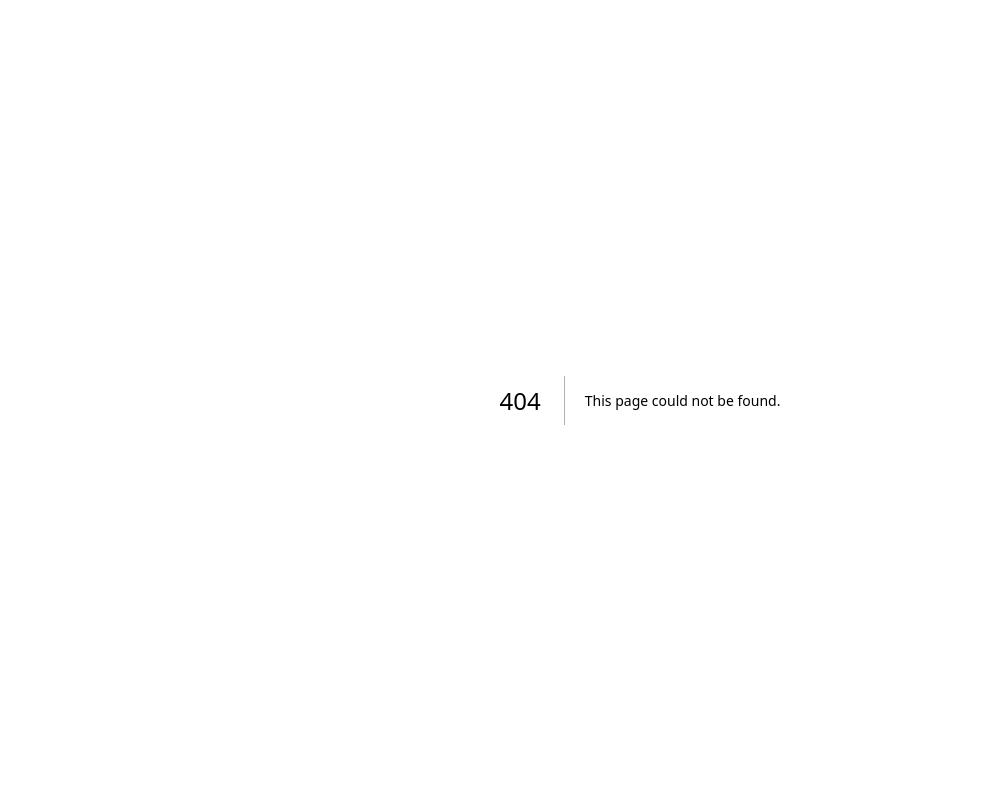
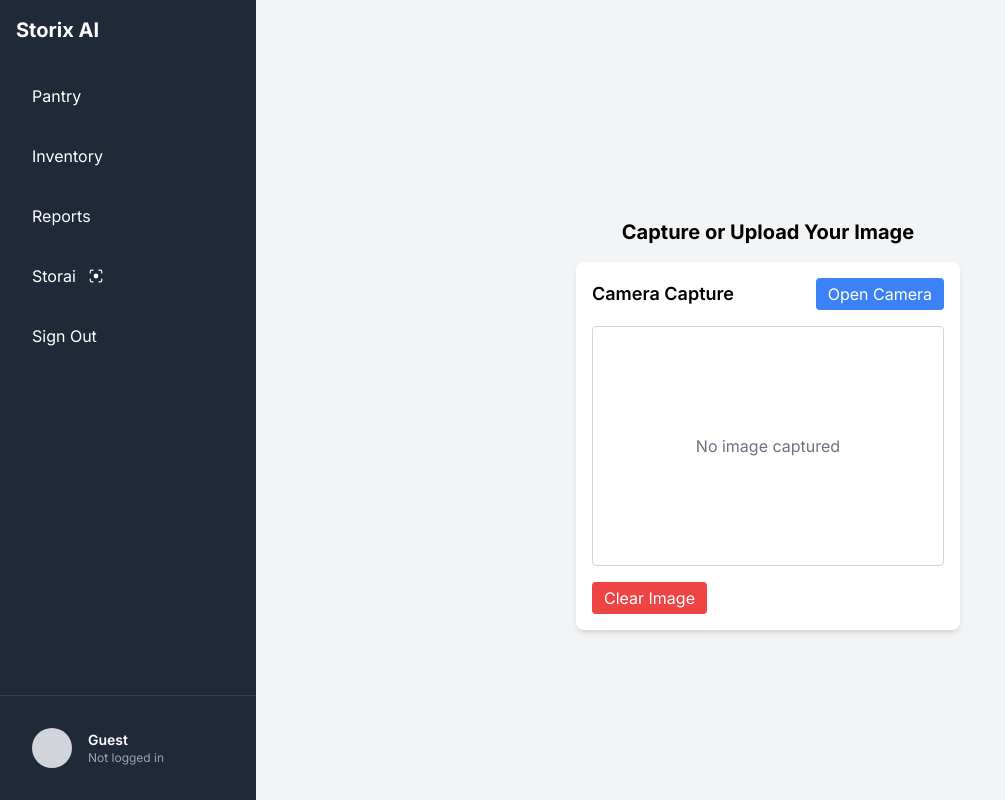
Before and after one commit to BALASANTHOSH01/Storix-AI, a Next.js app: page /dashboard/storai in a window 1280 px wide. Before the commit this address had no page. Shown: the whole page, without its empty margins (0-1005 px from the left). Built offline with nearby package versions, Linux system fonts and the light colour scheme; no server answers.

Commit message:
storai implementation

```diff
--- /dev/null
+++ b/app/dashboard/storai/page.tsx
@@ -0,0 +1,85 @@
+"use client";
+
+import DashboardLayout from '@/components/Dashboard/DashboardLayout';
+import React, { useState } from 'react';
+import { Camera } from 'react-camera-pro';
+import Image from 'next/image';
+import { useRouter } from 'next/navigation'; // Use next/navigation for programmatic navigation
+
+const Storai = () => {
+  const [imageSrc, setImageSrc] = useState<string | null>(null);
+  const [cameraActive, setCameraActive] = useState<boolean>(false);
+  const router = useRouter(); // Initialize useRouter
+
+  const handleCapture = (blob: Blob) => {
+    const reader = new FileReader();
+    reader.onloadend = () => {
+      setImageSrc(reader.result as string);
+      // Redirect to another page after capturing the image
+      router.push('/dashboard/storai'); // Adjust this route as needed
+    };
+    reader.readAsDataURL(blob);
+    setCameraActive(false);
+  };
+
+  return (
+    <DashboardLayout>
+      <div className="flex flex-col items-center justify-center min-h-screen p-4 bg-gray-100">
+        <h1 className="text-xl font-bold mb-4">Capture or Upload Your Image</h1>
+        <div className="w-full max-w-sm bg-white shadow-md rounded-lg p-4">
+          <div className="flex justify-between items-center mb-4">
+            <h2 className="text-lg font-semibold">Camera Capture</h2>
+            <button
+              onClick={() => setCameraActive((prev) => !prev)}
+              className="bg-blue-500 text-white px-3 py-1 rounded"
+            >
+              {cameraActive ? 'Close Camera' : 'Open Camera'}
+            </button>
+          </div>
+          {cameraActive ? (
+            <Camera
+              onCapture={handleCapture}
+              onError={(error) => console.error('Camera error:', error)}
+              className="w-full h-60 border border-gray-300 rounded"
+              captureButtonText="Take Photo" // Add capture button text if needed
+            />
+          ) : (
+            <div className="relative w-full h-60 border border-gray-300 rounded overflow-hidden">
+              {imageSrc ? (
+                <Image
+                  src={imageSrc}
+                  alt="Captured"
+                  layout="fill"
+                  objectFit="cover"
+                />
+              ) : (
+                <div className="flex items-center justify-center h-full text-gray-500">
+                  No image captured
+                </div>
+              )}
+            </div>
+          )}
+          <div className="mt-4 flex justify-between items-center">
+            <button
+              onClick={() => setImageSrc(null)}
+              className="bg-red-500 text-white px-3 py-1 rounded"
+            >
+              Clear Image
+            </button>
+            {imageSrc && (
+              <a
+                href={imageSrc}
+                download="captured-image.png"
+                className="bg-green-500 text-white px-3 py-1 rounded"
+              >
+                Download Image
+              </a>
+            )}
+          </div>
+        </div>
+      </div>
+    </DashboardLayout>
+  );
+};
+
+export default Storai;
--- a/components/Dashboard/DashboardLayout.tsx
+++ b/components/Dashboard/DashboardLayout.tsx
@@ -5,6 +5,7 @@
 import { signOut } from "firebase/auth";
 import { auth } from "../../firebase/config";
 import UserProfile from "../User/UserProfile"; // Import the UserProfile component
+import { HiMiniViewfinderCircle as AIIcon } from "react-icons/hi2";
 
 const DashboardLayout = ({ children }: { children: ReactNode }) => {
   const handleSignOut = async () => {
@@ -51,6 +52,15 @@
                 </Link>
               </li>
               <li>
+                <Link
+                  href="/dashboard/storai"
+                  className="p-4 hover:bg-gray-700 rounded flex flex-row items-center gap-3"
+                >
+                  <p>Storai</p>
+                  <AIIcon />
+                </Link>
+              </li>
+              <li>
                 <button
                   onClick={handleSignOut}
                   className="w-full p-4 text-left hover:bg-gray-700 rounded"
@@ -66,9 +76,8 @@
         <div className="mt-auto p-4 border-t border-gray-700">
           <UserProfile /> {/* Display user profile at the bottom */}
         </div>
-
       </aside>
-      <main className="flex-1 p-6">{children}</main>
+      <main className="flex-1 p-6 overflow-auto">{children}</main>
     </div>
   );
 };
--- a/package.json
+++ b/package.json
@@ -13,7 +13,9 @@
     "firebase": "^10.12.4",
     "next": "^14.2.5",
     "react": "^18.3.1",
-    "react-dom": "^18.3.1"
+    "react-camera-pro": "^1.4.0",
+    "react-dom": "^18.3.1",
+    "react-icons": "^5.2.1"
   },
   "devDependencies": {
     "@types/node": "^20",
```
Also changed, not shown: 1 other file (tests, documents, lock files or other folders).
